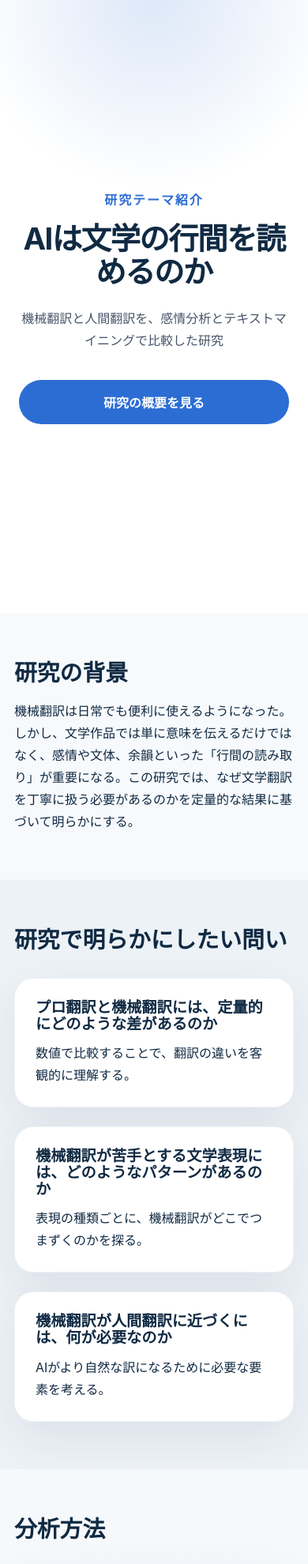
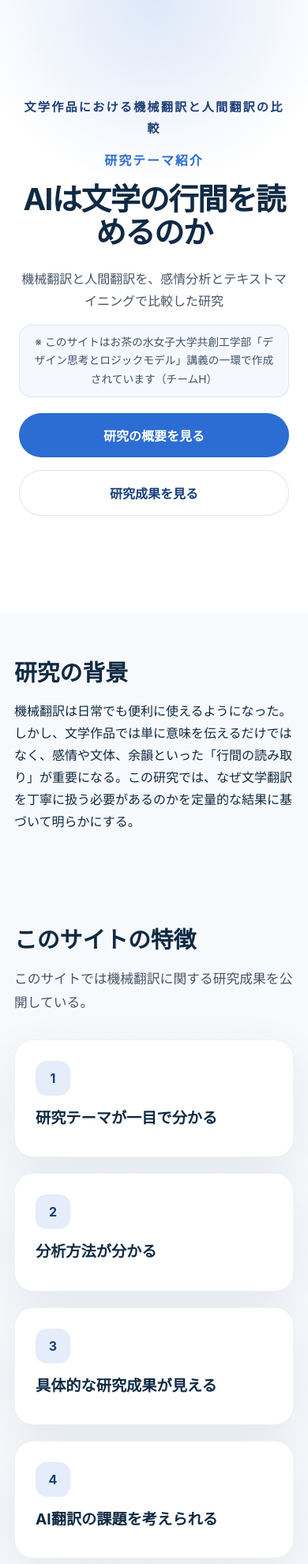
Before and after one commit to ochafukuchi/kyoso-web, a plain HTML site: page index.html in a window 390 px wide. Shown: the top 1980 px of the page at 79% size. Drawn offline with Linux system fonts and the light colour scheme.

Commit message:
update design

```diff
--- a/index.html
+++ b/index.html
@@ -10,10 +10,15 @@
   <main>
     <section class="hero" id="top">
       <div class="hero-content">
+        <p class="site-title">文学作品における機械翻訳と人間翻訳の比較</p>
         <p class="eyebrow">研究テーマ紹介</p>
         <h1>AIは文学の行間を読めるのか</h1>
         <p class="hero-subtitle">機械翻訳と人間翻訳を、感情分析とテキストマイニングで比較した研究</p>
-        <button class="primary-button" id="scroll-overview">研究の概要を見る</button>
+        <p class="course-note">※ このサイトはお茶の水女子大学共創工学部「デザイン思考とロジックモデル」講義の一環で作成されています（チームH）</p>
+        <div class="hero-actions">
+          <button class="primary-button" id="scroll-overview">研究の概要を見る</button>
+          <button class="secondary-button" id="scroll-results">研究成果を見る</button>
+        </div>
       </div>
 
       <div class="hero-visual" aria-hidden="true">
@@ -38,6 +43,31 @@
         <p>機械翻訳は日常でも便利に使えるようになった。しかし、文学作品では単に意味を伝えるだけではなく、感情や文体、余韻といった「行間の読み取り」が重要になる。この研究では、なぜ文学翻訳を丁寧に扱う必要があるのかを定量的な結果に基づいて明らかにする。
 
         </p>
+      </div>
+    </section>
+
+    <section class="section" id="features">
+      <div class="section-inner">
+        <h2>このサイトの特徴</h2>
+        <p class="lead">このサイトでは機械翻訳に関する研究成果を公開している。</p>
+        <div class="feature-grid">
+          <article class="feature-card card card-hidden">
+            <span class="feature-badge">1</span>
+            <h3>研究テーマが一目で分かる</h3>
+          </article>
+          <article class="feature-card card card-hidden">
+            <span class="feature-badge">2</span>
+            <h3>分析方法が分かる</h3>
+          </article>
+          <article class="feature-card card card-hidden">
+            <span class="feature-badge">3</span>
+            <h3>具体的な研究成果が見える</h3>
+          </article>
+          <article class="feature-card card card-hidden">
+            <span class="feature-badge">4</span>
+            <h3>AI翻訳の課題を考えられる</h3>
+          </article>
+        </div>
       </div>
     </section>
 
@@ -269,8 +299,15 @@
       </div>
     </section>
 
-    <section class="section" id="more">
+    <section class="section section-check" id="checklist">
       <div class="section-inner">
+          </ul>
+          <div class="published-url-box">
+            <p class="published-url-label">GitHub Pagesで公開したURL</p>
+            <a href="https://ochafukuchi.github.io/kyoso-web/" target="_blank" rel="noopener noreferrer">https://ochafukuchi.github.io/kyoso-web/</a>
+          </div>
+        </article>
+      </div>
     </section>
   </main>
   <script src="script.js"></script>
--- a/script.js
+++ b/script.js
@@ -1,9 +1,17 @@
 // ボタンを押すと「研究の概要」セクションへなめらかにスクロールする処理
 const overviewButton = document.getElementById('scroll-overview');
 const overviewSection = document.getElementById('overview');
+const resultsButton = document.getElementById('scroll-results');
+const resultsSection = document.getElementById('results');
 
 overviewButton.addEventListener('click', () => {
   overviewSection.scrollIntoView({ behavior: 'smooth' });
+});
+
+resultsButton.addEventListener('click', () => {
+  if (resultsSection) {
+    resultsSection.scrollIntoView({ behavior: 'smooth' });
+  }
 });
 
 // ページ内のカードを下からふわっと表示させるアニメーション
--- a/style.css
+++ b/style.css
@@ -92,8 +92,61 @@ p {
 .hero-subtitle {
   color: var(--text-muted);
   font-size: 1.05rem;
-  margin: 24px auto 36px;
+  margin: 24px auto 16px;
   max-width: 680px;
+}
+
+.course-note {
+  display: inline-block;
+  margin-top: 12px;
+  padding: 10px 16px;
+  border-radius: 999px;
+  background: rgba(245, 249, 255, 0.92);
+  color: #405269;
+  font-size: 0.92rem;
+  line-height: 1.7;
+  border: 1px solid rgba(15, 47, 74, 0.1);
+  max-width: 100%;
+}
+
+.site-title {
+  color: #1f3f78;
+  font-size: 0.95rem;
+  font-weight: 700;
+  letter-spacing: 0.14em;
+  text-transform: uppercase;
+  margin-bottom: 12px;
+}
+
+.hero-actions {
+  display: flex;
+  justify-content: center;
+  align-items: center;
+  gap: 16px;
+  flex-wrap: wrap;
+  margin-top: 20px;
+}
+
+.secondary-button {
+  display: inline-flex;
+  align-items: center;
+  justify-content: center;
+  padding: 16px 28px;
+  border: 1px solid rgba(44, 109, 211, 0.18);
+  border-radius: 999px;
+  background: #ffffff;
+  color: var(--primary-dark);
+  font-size: 1rem;
+  font-weight: 700;
+  cursor: pointer;
+  transition: transform .2s ease, box-shadow .2s ease, background .2s ease;
+}
+
+.secondary-button:hover,
+.secondary-button:focus-visible {
+  background: #eef5ff;
+  transform: translateY(-2px);
+  box-shadow: 0 14px 28px rgba(44, 109, 211, 0.12);
 }
 
 .primary-button {
@@ -262,6 +315,134 @@ p {
   margin: 0 0 10px;
   font-weight: 700;
   color: var(--primary-dark);
+}
+
+.feature-grid {
+  display: grid;
+  grid-template-columns: repeat(4, minmax(0, 1fr));
+  gap: 20px;
+  margin-top: 32px;
+}
+
+.feature-card {
+  padding: 24px;
+  background: #ffffff;
+  border: 1px solid rgba(31, 63, 120, 0.08);
+  border-radius: 24px;
+  box-shadow: 0 14px 30px rgba(16, 42, 67, 0.06);
+  transition: transform .25s ease, box-shadow .25s ease;
+}
+
+.feature-card:hover {
+  transform: translateY(-4px);
+  box-shadow: 0 20px 40px rgba(16, 42, 67, 0.12);
+}
+
+.feature-badge {
+  display: inline-flex;
+  align-items: center;
+  justify-content: center;
+  width: 44px;
+  height: 44px;
+  margin-bottom: 18px;
+  border-radius: 14px;
+  background: rgba(44, 109, 211, 0.12);
+  color: var(--primary-dark);
+  font-weight: 700;
+}
+
+.section-check {
+  background: var(--surface-light);
+}
+
+.check-card {
+  max-width: 920px;
+  margin: 0 auto;
+  padding: 28px;
+  border-radius: 24px;
+  border: 1px solid rgba(31, 63, 120, 0.08);
+  background: #fff;
+}
+
+.check-list {
+  margin: 20px 0 0;
+  padding-left: 22px;
+  color: var(--text-muted);
+  line-height: 1.8;
+}
+
+.check-list li {
+  margin-bottom: 12px;
+}
+
+.check-list a {
+  color: var(--primary-dark);
+  text-decoration: underline;
+}
+
+.final-note {
+  margin-top: 20px;
+  color: var(--primary-dark);
+  font-weight: 700;
+}
+
+.published-url-box {
+  margin: 32px auto 0;
+  max-width: 860px;
+  padding: 24px 28px;
+  border-radius: 22px;
+  background: #f5f9ff;
+  border: 1px solid #dbe8f7;
+  text-align: center;
+}
+
+.published-url-label {
+  margin: 0 0 10px;
+  color: #0f2f4a;
+  font-weight: 800;
+  letter-spacing: 0.04em;
+}
+
+.published-url-box a {
+  color: #1d5fd1;
+  font-weight: 700;
+  text-decoration: none;
+  overflow-wrap: anywhere;
+  word-break: break-word;
+}
+
+.published-url-box a:hover {
+  color: #0f3f8f;
+  text-decoration: underline;
+}
+
+@media (max-width: 600px) {
+  .course-note {
+    display: block;
+    border-radius: 16px;
+    font-size: 0.86rem;
+  }
+
+  .published-url-box {
+    padding: 20px;
+    text-align: left;
+  }
+}
+
+@media (max-width: 1024px) {
+  .feature-grid {
+    grid-template-columns: repeat(2, minmax(0, 1fr));
+  }
+}
+
+@media (max-width: 640px) {
+  .hero-actions {
+    flex-direction: column;
+    align-items: stretch;
+  }
+  .feature-grid {
+    grid-template-columns: 1fr;
+  }
 }
 
 .section-result {
```
